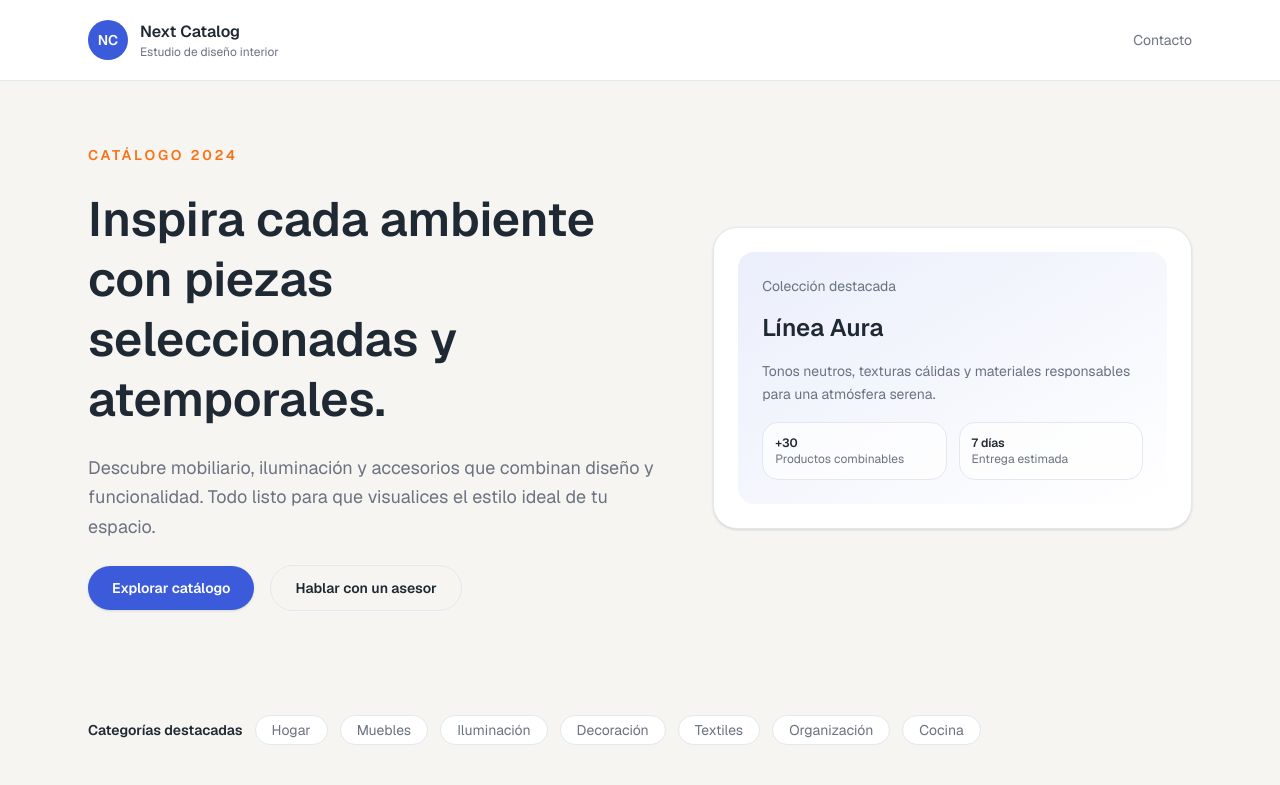
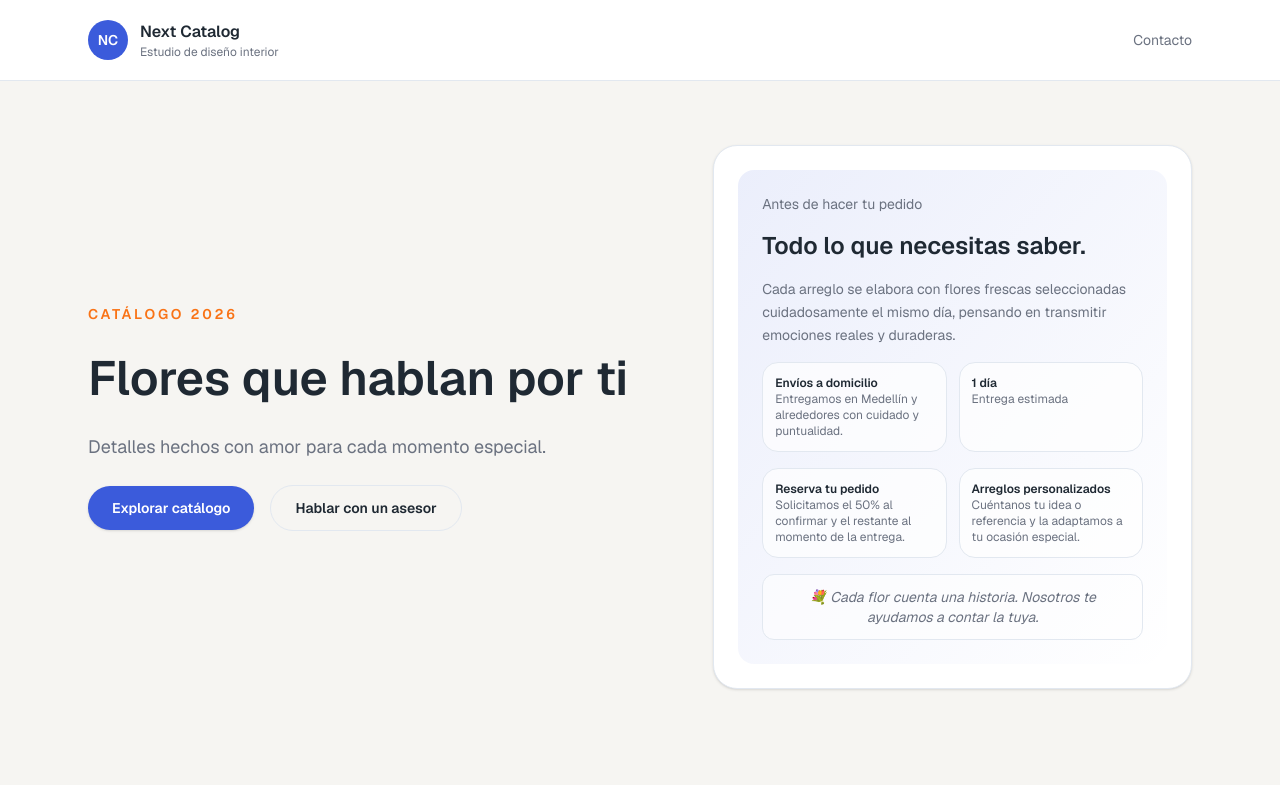
Before and after one commit to Pablo-Guerraa/next-catalog, a Next.js app: page / in a window 1280 px wide. Shown: the top 785 px of the page. Built offline with nearby package versions, Linux system fonts and the light colour scheme.

Commit message:
feat: right messages for flowers

```diff
--- a/src/app/(catalog)/_components/Hero.tsx
+++ b/src/app/(catalog)/_components/Hero.tsx
@@ -4,15 +4,13 @@ export const Hero = () => {
       <div className="mx-auto grid w-full max-w-6xl gap-10 px-6 py-16 lg:grid-cols-[1.1fr_0.9fr] lg:items-center">
         <div className="space-y-6">
           <p className="text-sm font-semibold uppercase tracking-[0.2em] text-[var(--brand-secondary)]">
-            Catálogo 2024
+            Catálogo 2026
           </p>
           <h1 className="text-4xl font-semibold leading-tight text-[var(--brand-fg)] sm:text-5xl">
-            Inspira cada ambiente con piezas seleccionadas y atemporales.
+            Flores que hablan por ti
           </h1>
           <p className="text-base leading-relaxed text-[var(--brand-muted)] sm:text-lg">
-            Descubre mobiliario, iluminación y accesorios que combinan diseño y
-            funcionalidad. Todo listo para que visualices el estilo ideal de tu
-            espacio.
+            Detalles hechos con amor para cada momento especial.
           </p>
           <div className="flex flex-wrap items-center gap-4">
             <button className="rounded-full bg-[var(--brand-primary)] px-6 py-3 text-sm font-semibold text-white shadow-sm transition hover:opacity-90">
@@ -25,25 +23,41 @@ export const Hero = () => {
         </div>
         <div className="rounded-3xl border border-[var(--brand-border)] bg-[var(--brand-card)] p-6 shadow-sm">
           <div className="space-y-4 rounded-2xl bg-gradient-to-br from-[rgba(59,91,219,0.1)] to-transparent p-6">
-            <p className="text-sm text-[var(--brand-muted)]">Colección destacada</p>
+            <p className="text-sm text-[var(--brand-muted)]">Antes de hacer tu pedido</p>
             <h2 className="text-2xl font-semibold text-[var(--brand-fg)]">
-              Línea Aura
+              Todo lo que necesitas saber.
             </h2>
             <p className="text-sm leading-relaxed text-[var(--brand-muted)]">
-              Tonos neutros, texturas cálidas y materiales responsables para una
-              atmósfera serena.
+              Cada arreglo se elabora con flores frescas seleccionadas cuidadosamente el mismo día, pensando en transmitir emociones reales y duraderas.
             </p>
             <div className="grid grid-cols-2 gap-3 text-xs text-[var(--brand-muted)]">
               <div className="rounded-2xl border border-[var(--brand-border)] bg-white/70 p-3">
-                <p className="font-semibold text-[var(--brand-fg)]">+30</p>
-                <p>Productos combinables</p>
+                <p className="font-semibold text-[var(--brand-fg)]">Envíos a domicilio</p>
+                <p>Entregamos en Medellín y alrededores con cuidado y puntualidad.</p>
               </div>
               <div className="rounded-2xl border border-[var(--brand-border)] bg-white/70 p-3">
-                <p className="font-semibold text-[var(--brand-fg)]">7 días</p>
+                <p className="font-semibold text-[var(--brand-fg)]">1 día</p>
                 <p>Entrega estimada</p>
               </div>
             </div>
+            <div className="grid grid-cols-2 gap-3 text-xs text-[var(--brand-muted)]">
+              <div className="rounded-2xl border border-[var(--brand-border)] bg-white/70 p-3">
+                <p className="font-semibold text-[var(--brand-fg)]">Reserva tu pedido</p>
+                <p>Solicitamos el 50% al confirmar y el restante al momento de la entrega.</p>
+              </div>
+              <div className="rounded-2xl border border-[var(--brand-border)] bg-white/70 p-3">
+                <p className="font-semibold text-[var(--brand-fg)]">Arreglos personalizados</p>
+                <p>Cuéntanos tu idea o referencia y la adaptamos a tu ocasión especial.</p>
+              </div>
+            </div>
+            <div className="mt-2 rounded-xl border border-[var(--brand-border)] bg-white/60 px-4 py-3">
+  <p className="text-center text-sm italic text-[var(--brand-muted)]">
+    💐 Cada flor cuenta una historia. Nosotros te ayudamos a contar la tuya.
+  </p>
+</div>
+
           </div>
+
         </div>
       </div>
     </section>
```
